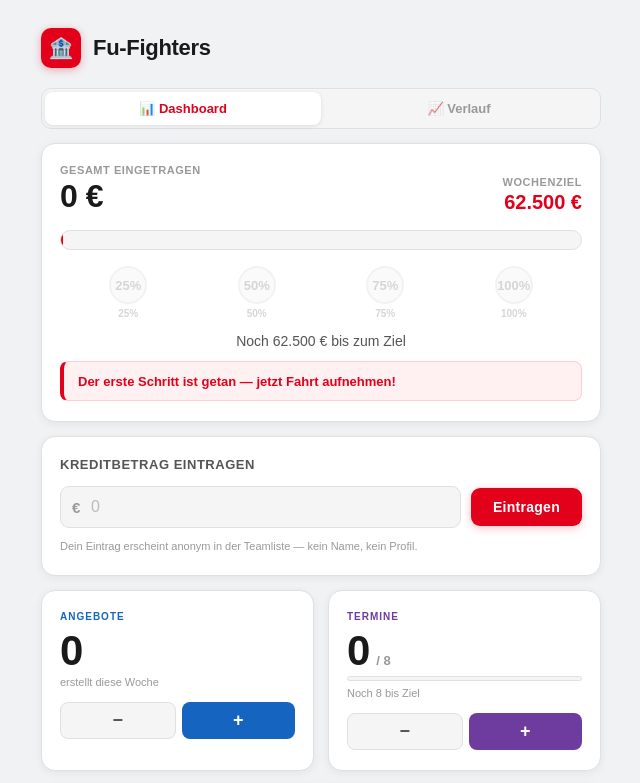
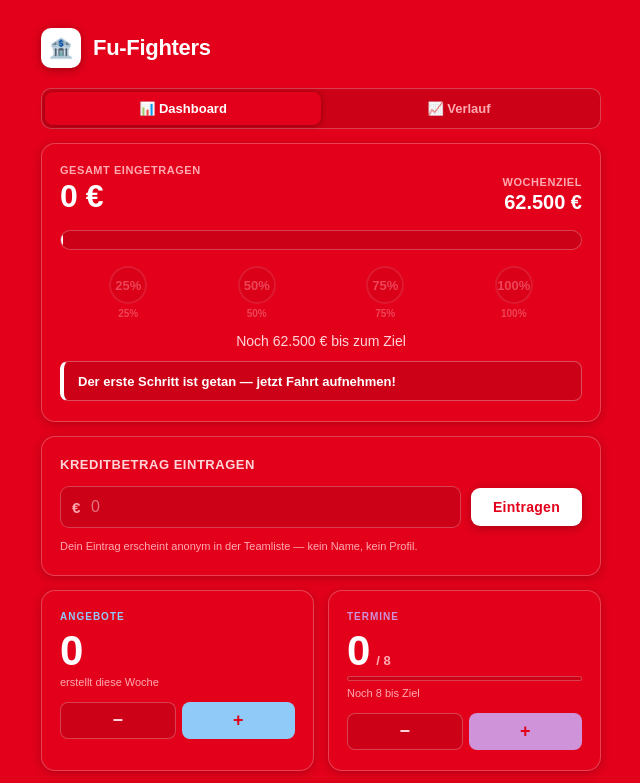
Before and after one commit to pcck123/team-kredit-tracker, a React (Vite) app: page / in a window 1280 px wide. Shown: the top 783 px of the page, without its empty margins (319-959 px from the left). Built offline with nearby package versions, Linux system fonts and the light colour scheme.

Commit message:
invert colors

```diff
--- a/index.html
+++ b/index.html
@@ -12,7 +12,7 @@
     />
     <style>
       *, *::before, *::after { box-sizing: border-box; margin: 0; padding: 0; }
-      body { background: #F0F2F4; }
+      body { background: #E2001A; }
       input, textarea, select { font-size: 16px !important; }
     </style>
   </head>
--- a/src/App.jsx
+++ b/src/App.jsx
@@ -9,25 +9,25 @@ const STORAGE_KEY_CURRENT_WEEK = "kredit-tracker-current-week";
 const TERMINE_GOAL = 8;
 const MILESTONES = [25, 50, 75, 100];
 
-// ---------- Sparkassen Farbpalette ----------
+// ---------- Sparkassen Farbpalette (invertiert) ----------
 const C = {
-  red:        "#E2001A",   // Sparkassen-Rot
-  redDark:    "#B80016",   // Hover / Akzent
-  redLight:   "#FFF0F1",   // Sehr heller Rot-Ton für Backgrounds
-  white:      "#FFFFFF",
-  bgPage:     "#F0F2F4",   // Seiten-Hintergrund
-  bgCard:     "#FFFFFF",   // Karten-Hintergrund
-  bgInput:    "#F5F5F5",   // Input-Hintergrund
-  border:     "#E0E0E0",   // Trennlinien
-  text:       "#1A1A1A",   // Primärtext
-  textSub:    "#555555",   // Sekundärtext
-  textMuted:  "#999999",   // Hinweistext
-  success:    "#2E7D32",   // Grün für erreichte Ziele
-  successBg:  "#E8F5E9",
-  purple:     "#6D3C9E",   // Termine-Akzent
-  purpleLight:"#F3EDF9",
-  blue:       "#1565C0",   // Angebote-Akzent
-  blueLight:  "#E3F0FF",
+  red:        "#FFFFFF",   // Akzentfarbe → jetzt Weiß (ehem. Rot)
+  redDark:    "#F0F0F0",   // Hover → helles Weiß
+  redLight:   "#CC0016",   // Ehem. heller Rot-Ton → jetzt dunkleres Rot für Kontrast
+  white:      "#E2001A",   // Ehem. Weiß → jetzt Sparkassen-Rot
+  bgPage:     "#E2001A",   // Seiten-Hintergrund → Sparkassen-Rot
+  bgCard:     "#E2001A",   // Karten-Hintergrund → Sparkassen-Rot
+  bgInput:    "#CC0016",   // Inputs / Counter-Buttons → dunkleres Rot
+  border:     "rgba(255,255,255,0.25)",  // Trennlinien → halbtransparent Weiß
+  text:       "#FFFFFF",   // Primärtext → Weiß
+  textSub:    "#FFD5D9",   // Sekundärtext → helles Rosa-Weiß
+  textMuted:  "#FFAAB2",   // Hinweistext → gedämpftes Rosa
+  success:    "#00E676",   // Grün auf Rot → helles Grün
+  successBg:  "rgba(0,230,118,0.15)",
+  purple:     "#CE93D8",   // Termine → helles Lila auf Rot
+  purpleLight:"rgba(206,147,216,0.2)",
+  blue:       "#90CAF9",   // Angebote → helles Blau auf Rot
+  blueLight:  "rgba(144,202,249,0.2)",
 };
 
 const PRAISE_MESSAGES = [
@@ -122,7 +122,7 @@ function ConfettiCanvas() {
     const ctx = canvas.getContext("2d");
     canvas.width = window.innerWidth;
     canvas.height = window.innerHeight;
-    const colors = [C.red, "#B80016", "#FFD700", "#FFFFFF", "#FF6680"];
+    const colors = ["#FFFFFF", "#FFD700", "#FFAAB2", "#FFE0E3", "#F0F0F0"];
     particles.current = Array.from({ length: 140 }, () => ({
       x: Math.random() * canvas.width,
       y: -20 - Math.random() * 100,
@@ -182,7 +182,7 @@ function MilestoneBadge({ milestone, achieved }) {
         display: "flex", alignItems: "center", justifyContent: "center",
         fontSize: 13, fontWeight: 700,
         color: achieved ? C.white : C.textMuted,
-        boxShadow: achieved ? `0 2px 10px rgba(226,0,26,0.35)` : "none",
+        boxShadow: achieved ? `0 2px 10px rgba(255,255,255,0.5)` : "none",
         transition: "all 0.4s",
       }}>
         {achieved ? "✓" : `${milestone}%`}
@@ -267,9 +267,9 @@ function HistoryView({ history }) {
                 ].map(({ ok, yes, no, okColor, okBg }) => (
                   <span key={yes} style={{
                     fontSize: 10, fontWeight: 700, padding: "3px 8px", borderRadius: 20,
-                    background: ok ? okBg : "#FDECEA",
-                    color: ok ? okColor : "#C62828",
-                    border: `1px solid ${ok ? okColor + "44" : "#EF9A9A"}`,
+                    background: ok ? okBg : "rgba(0,0,0,0.25)",
+                    color: ok ? okColor : "#FFAAB2",
+                    border: `1px solid ${ok ? okColor + "66" : "rgba(255,255,255,0.3)"}`,
                   }}>{ok ? yes : no}</span>
                 ))}
               </div>
@@ -310,7 +310,7 @@ const GlobalStyle = () => (
     }
     button { font-family: Arial, Helvetica, system-ui, -apple-system, sans-serif; }
     input  { font-family: Arial, Helvetica, system-ui, -apple-system, sans-serif; }
-    input::placeholder { color: #BBBBBB; }
+    input::placeholder { color: rgba(255,255,255,0.45); }
     ::-webkit-scrollbar { width: 4px; }
     ::-webkit-scrollbar-track { background: ${C.bgInput}; }
     ::-webkit-scrollbar-thumb { background: ${C.border}; border-radius: 2px; }
@@ -472,11 +472,11 @@ export default function App() {
         <div style={{
           position: "fixed", bottom: 28, left: "50%",
           transform: "translateX(-50%)",
-          background: praise.isGoal ? "#FFF8E1" : C.white,
-          border: `2px solid ${praise.isGoal ? "#FFC107" : C.red}`,
+          background: praise.isGoal ? "#CC0016" : "#B80016",
+          border: `2px solid ${praise.isGoal ? "#FFD700" : "rgba(255,255,255,0.6)"}`,
           borderRadius: 12, padding: praise.isGoal ? "16px 28px" : "12px 22px",
           display: "flex", alignItems: "center", gap: 12,
-          boxShadow: "0 8px 32px rgba(0,0,0,0.15)",
+          boxShadow: "0 8px 32px rgba(0,0,0,0.35)",
           zIndex: 10000,
           animation: "slideUp 0.35s cubic-bezier(0.34,1.56,0.64,1)",
           whiteSpace: "nowrap", maxWidth: "90vw",
@@ -484,7 +484,7 @@ export default function App() {
           <span style={{ fontSize: praise.isGoal ? 32 : 24 }}>{praise.emoji}</span>
           <div>
             {praise.isGoal && (
-              <div style={{ fontSize: 10, fontWeight: 700, color: "#E65100", letterSpacing: "0.1em", marginBottom: 2, textTransform: "uppercase" }}>
+              <div style={{ fontSize: 10, fontWeight: 700, color: "#FFD700", letterSpacing: "0.1em", marginBottom: 2, textTransform: "uppercase" }}>
                 Wochenziel erreicht
               </div>
             )}
@@ -504,7 +504,7 @@ export default function App() {
               width: 40, height: 40, borderRadius: 10,
               background: C.red, display: "flex", alignItems: "center",
               justifyContent: "center", fontSize: 20, flexShrink: 0,
-              boxShadow: `0 2px 8px rgba(226,0,26,0.3)`,
+              boxShadow: `0 2px 8px rgba(0,0,0,0.3)`,
             }}>🏦</div>
             <h1 style={styles.title}>Fu-Fighters</h1>
           </div>
@@ -522,7 +522,7 @@ export default function App() {
               fontSize: 13, fontWeight: 700, cursor: "pointer",
               background: activeTab === tab ? C.white : "transparent",
               color: activeTab === tab ? C.red : C.textMuted,
-              boxShadow: activeTab === tab ? "0 1px 4px rgba(0,0,0,0.1)" : "none",
+              boxShadow: activeTab === tab ? "0 1px 6px rgba(0,0,0,0.3)" : "none",
               transition: "all 0.2s",
             }}>{label}</button>
           ))}
@@ -586,7 +586,7 @@ export default function App() {
               {/* Motivation Banner */}
               <div style={{
                 background: pct >= 100 ? C.successBg : C.redLight,
-                border: `1px solid ${pct >= 100 ? "#A5D6A7" : "#FFCDD2"}`,
+                border: `1px solid ${pct >= 100 ? C.success + "88" : "rgba(255,255,255,0.3)"}`,
                 borderLeft: `4px solid ${pct >= 100 ? C.success : C.red}`,
                 borderRadius: 8, padding: "10px 14px",
               }}>
@@ -651,7 +651,7 @@ export default function App() {
                   <div style={{
                     height: "100%", borderRadius: 3,
                     width: `${Math.min((termine / TERMINE_GOAL) * 100, 100)}%`,
-                    background: termine >= TERMINE_GOAL ? C.purple : "#9C6FCC",
+                    background: termine >= TERMINE_GOAL ? C.purple : "rgba(206,147,216,0.7)",
                     transition: "width 0.5s ease",
                   }} />
                 </div>
@@ -708,11 +708,11 @@ export default function App() {
                 <div style={{
                   background: C.bgCard, border: `1px solid ${C.border}`,
                   borderRadius: 12, padding: "18px 22px", textAlign: "center", width: "100%",
-                  boxShadow: "0 2px 12px rgba(0,0,0,0.08)",
+                  boxShadow: "0 2px 12px rgba(0,0,0,0.3)",
                 }}>
                   <span style={{ color: C.textSub, fontSize: 14 }}>Alle Einträge für das Team löschen?</span>
                   <div style={{ display: "flex", gap: 8, marginTop: 12, justifyContent: "center" }}>
-                    <button style={{ ...styles.btnPrimary, background: "#C62828" }} onClick={handleReset}>
+                    <button style={{ ...styles.btnPrimary, background: "#FFFFFF", color: "#E2001A" }} onClick={handleReset}>
                       Ja, zurücksetzen
                     </button>
                     <button style={{ ...styles.btnSecondary }} onClick={() => setResetConfirm(false)}>
@@ -767,7 +767,7 @@ const styles = {
     border: `1px solid ${C.border}`,
     borderRadius: 14,
     padding: "20px 18px",
-    boxShadow: "0 2px 10px rgba(0,0,0,0.06)",
+    boxShadow: "0 2px 10px rgba(0,0,0,0.2)",
   },
   cardTitle: {
     fontSize: 13,
@@ -837,7 +837,7 @@ const styles = {
     whiteSpace: "nowrap",
     letterSpacing: "0.02em",
     transition: "background 0.15s, transform 0.1s",
-    boxShadow: `0 2px 8px rgba(226,0,26,0.25)`,
+    boxShadow: `0 2px 8px rgba(0,0,0,0.25)`,
   },
   btnSecondary: {
     background: C.bgInput,
```
Also changed, not shown: 1 other file (tests, documents, lock files or other folders).
